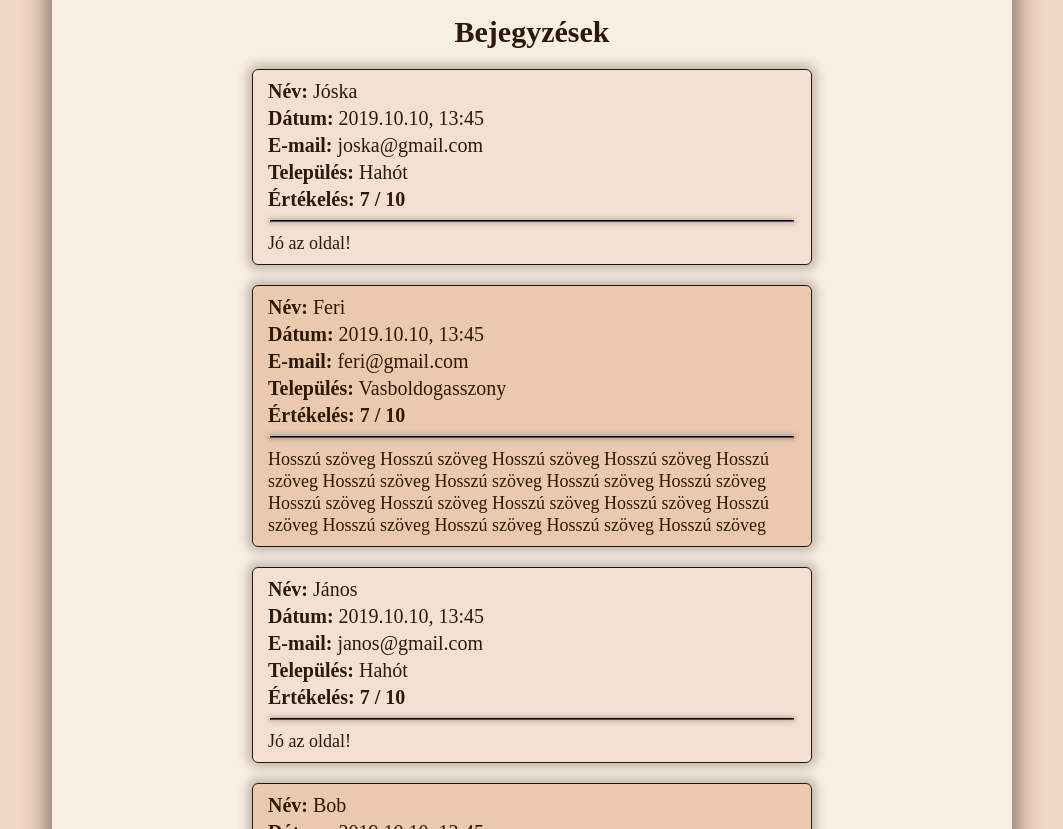
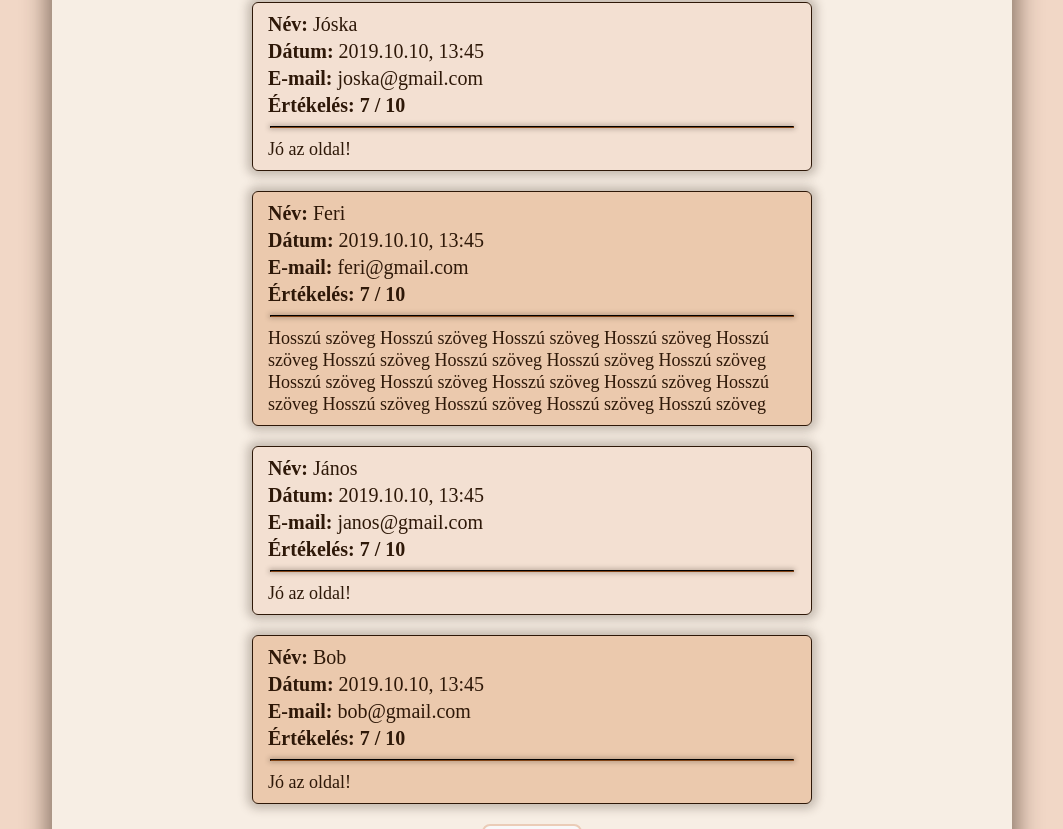
Before and after one commit to Szeba25/nbvue, a Vue app: page /#/guestbook in a window 1280 px wide. Shown: the part 731-1560 px from the top of the page, without its empty margins (108-1171 px from the left). Built offline with nearby package versions, Linux system fonts and the light colour scheme.

Commit message:
Removed town from form data

```diff
--- a/src/components/GuestBookPage.vue
+++ b/src/components/GuestBookPage.vue
@@ -5,8 +5,6 @@
             <p class="line-gb">Név:</p>
             <input class="input-gb" type="text">
             <p class="line-gb">E-mail:</p>
-            <input class="input-gb" type="text">
-            <p class="line-gb">Település:</p>
             <input class="input-gb" type="text">
             <p class="line-gb">Értékelés:</p>
             <img src="@/assets/design/rating/star_on.png" v-for="n in newPost.rating" v-bind:key="n+'A'" v-on:click="setRating(n)">
@@ -21,10 +19,9 @@
                 <p class="post-text"><b>Név:</b> {{item.name}}</p>
                 <p class="post-text"><b>Dátum:</b> 2019.10.10, 13:45</p>
                 <p class="post-text"><b>E-mail:</b> {{item.email}}</p>
-                <p class="post-text"><b>Település:</b> {{item.town}}</p>
                 <p class="post-text"><b>Értékelés: {{item.rating}} / 10</b></p>
                 <hr class="post-hr">
-                <p class="post-main-text">{{item.text}}</p>
+                <p class="post-main-text">{{item.message}}</p>
             </div>
             <input class="nb-button button-centered" type="button" value="Több üzenet" v-on:click="loadMorePosts()">
         </div>
@@ -41,18 +38,17 @@ export default {
             newPost: {
                 name: "",
                 email: "",
-                town: "",
                 rating: 10,
-                text: ""
+                message: ""
             }
         }
     },
 
     created() {
-        this.posts.push({name: "Jóska", email:"joska@gmail.com", town:"Hahót", rating:7, text:"Jó az oldal!"});
-        this.posts.push({name: "Feri", email:"feri@gmail.com", town:"Vasboldogasszony", rating:7, text:"Hosszú szöveg Hosszú szöveg Hosszú szöveg Hosszú szöveg Hosszú szöveg Hosszú szöveg Hosszú szöveg Hosszú szöveg Hosszú szöveg Hosszú szöveg Hosszú szöveg Hosszú szöveg Hosszú szöveg Hosszú szöveg Hosszú szöveg Hosszú szöveg Hosszú szöveg Hosszú szöveg"});
-        this.posts.push({name: "János", email:"janos@gmail.com", town:"Hahót", rating:7, text:"Jó az oldal!"});
-        this.posts.push({name: "Bob", email:"bob@gmail.com", town:"Hahót", rating:7, text:"Jó az oldal!"});
+        this.posts.push({name: "Jóska", email:"joska@gmail.com", rating:7, message:"Jó az oldal!"});
+        this.posts.push({name: "Feri", email:"feri@gmail.com", rating:7, message:"Hosszú szöveg Hosszú szöveg Hosszú szöveg Hosszú szöveg Hosszú szöveg Hosszú szöveg Hosszú szöveg Hosszú szöveg Hosszú szöveg Hosszú szöveg Hosszú szöveg Hosszú szöveg Hosszú szöveg Hosszú szöveg Hosszú szöveg Hosszú szöveg Hosszú szöveg Hosszú szöveg"});
+        this.posts.push({name: "János", email:"janos@gmail.com", rating:7, message:"Jó az oldal!"});
+        this.posts.push({name: "Bob", email:"bob@gmail.com", rating:7, message:"Jó az oldal!"});
     },
 
     methods: {
@@ -62,7 +58,7 @@ export default {
 
         loadMorePosts() {
             for (let i = 0; i < 10; i++) {
-                this.posts.push({name: "Bob", email:"bob@gmail.com", town:"Hahót", rating:7, text:"Jó az oldal!"});
+                this.posts.push({name: "Bob", email:"bob@gmail.com", rating:7, message:"Jó az oldal!"});
             }
         }
     }
```
